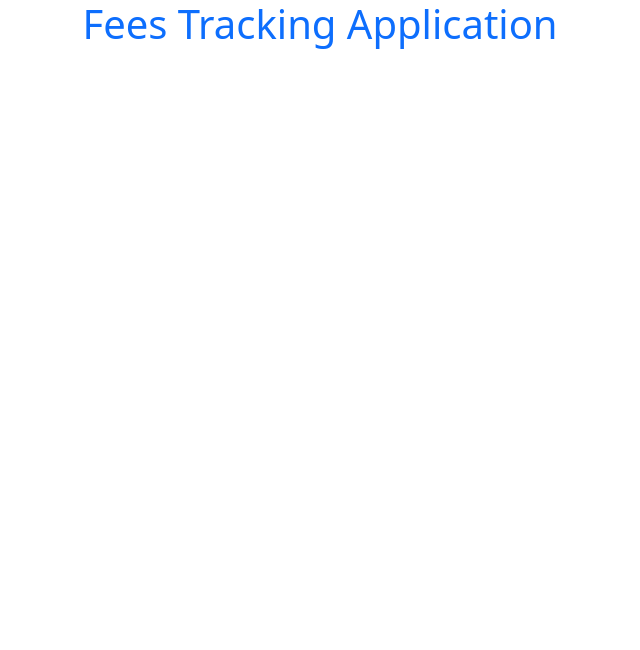
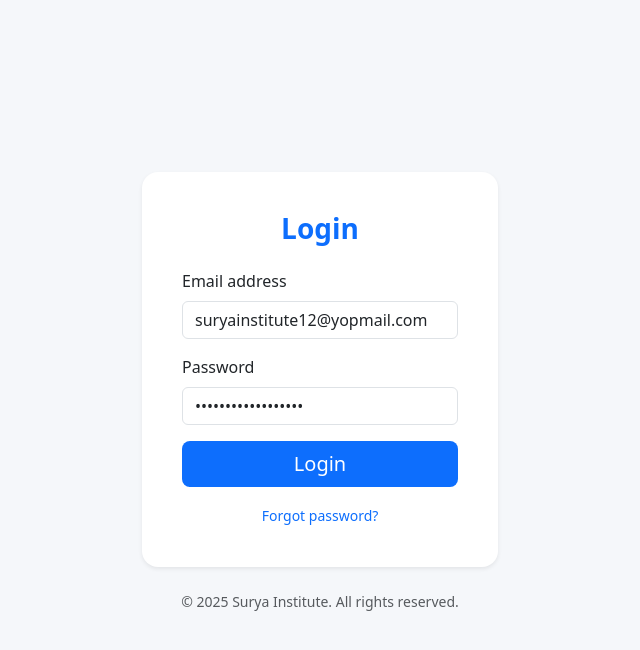
Before and after one commit to shubhsurya06/fees-tracking-app, an Angular app: page /login in a window 1280 px wide. Before the commit this address led to /. Shown: the top 650 px of the page, without its empty margins (320-960 px from the left). Built offline with nearby package versions, Linux system fonts and the light colour scheme.

Commit message:
added login route, login html-css

```diff
--- a/src/app/app.html
+++ b/src/app/app.html
@@ -1,5 +1,6 @@
-<div class="container">
+<!-- <div class="container">
   <div class="row text-center text-primary">
     <h1>Fees Tracking Application</h1>
   </div>
-</div>
+</div> -->
+<router-outlet></router-outlet>
--- a/src/app/app.routes.ts
+++ b/src/app/app.routes.ts
@@ -1,3 +1,7 @@
 import { Routes } from '@angular/router';
+import { Login } from './pages/login/login';
 
-export const routes: Routes = [];
+export const routes: Routes = [
+    { path: '', redirectTo: 'login', pathMatch: 'full' },
+    { path: 'login', component: Login, title: 'User Login' }
+];
--- a/src/app/pages/login/login.html
+++ b/src/app/pages/login/login.html
@@ -1 +1,39 @@
-<p>login works!</p>
+<div class="login-wrapper d-flex justify-content-center align-items-center min-vh-100">
+    <div class="container">
+        <div class="row justify-content-center">
+            <div class="col-11 col-sm-8 col-md-6 col-lg-4">
+                <div class="card shadow-sm p-4 border-0 rounded-4">
+                    <div class="card-body">
+                        <h3 class="text-center mb-4 text-primary fw-semibold">Login</h3>
+
+                        <form>
+                            <div class="mb-3">
+                                <label for="username" class="form-label">Email address</label>
+                                <input type="email" class="form-control" id="username" placeholder="Enter your email"
+                                    value="suryainstitute12@yopmail.com" />
+                            </div>
+
+                            <div class="mb-3">
+                                <label for="password" class="form-label">Password</label>
+                                <input type="password" class="form-control" id="password"
+                                    placeholder="Enter your password" value="instituteAdmin@123" />
+                            </div>
+
+                            <div class="d-grid">
+                                <button type="submit" class="btn btn-primary btn-lg">Login</button>
+                            </div>
+
+                            <div class="text-center mt-3">
+                                <a href="#" class="text-decoration-none small">Forgot password?</a>
+                            </div>
+                        </form>
+                    </div>
+                </div>
+
+                <p class="text-center mt-4 text-muted small">
+                    © 2025 Surya Institute. All rights reserved.
+                </p>
+            </div>
+        </div>
+    </div>
+</div>
--- a/src/app/pages/login/login.scss
+++ b/src/app/pages/login/login.scss
@@ -0,0 +1,42 @@
+/* ======= Clean Background Option ======= */
+.login-wrapper {
+    background-color: #f5f7fa;
+    /* Soft light gray background */
+}
+
+/* ======= Card Styling ======= */
+.card {
+    background-color: #ffffff;
+    border-radius: 12px;
+}
+
+/* ======= Form and Button Styles ======= */
+.form-label {
+    font-weight: 500;
+}
+
+.btn-primary {
+    background-color: #0d6efd;
+    border: none;
+    transition: all 0.3s ease;
+}
+
+.btn-primary:hover {
+    background-color: #0b5ed7;
+    transform: translateY(-1px);
+}
+
+/* ======= Responsive Tweaks ======= */
+@media (max-width: 576px) {
+    .card {
+        padding: 1.5rem !important;
+    }
+
+    h3 {
+        font-size: 1.4rem;
+    }
+
+    .btn {
+        font-size: 0.95rem;
+    }
+}
--- a/src/styles.scss
+++ b/src/styles.scss
@@ -1 +1,28 @@
+/* src/styles.css */
+
+/* 🌞 Light Theme */
+:root {
+    --primary-color: #0d6efd;
+    --secondary-color: #6c757d;
+    --background-color: #ffffff;
+    --text-color: #212529;
+    --button-text-color: #ffffff;
+}
+
+/* 🌚 Dark Theme (optional) */
+body.dark-theme {
+    --primary-color: #6610f2;
+    --secondary-color: #adb5bd;
+    --background-color: #121212;
+    --text-color: #f8f9fa;
+    --button-text-color: #ffffff;
+}
+
+/* Apply theme globally */
+body {
+    background-color: var(--background-color);
+    color: var(--text-color);
+    font-family: 'Poppins', sans-serif;
+}
+
 /* You can add global styles to this file, and also import other style files */
```
